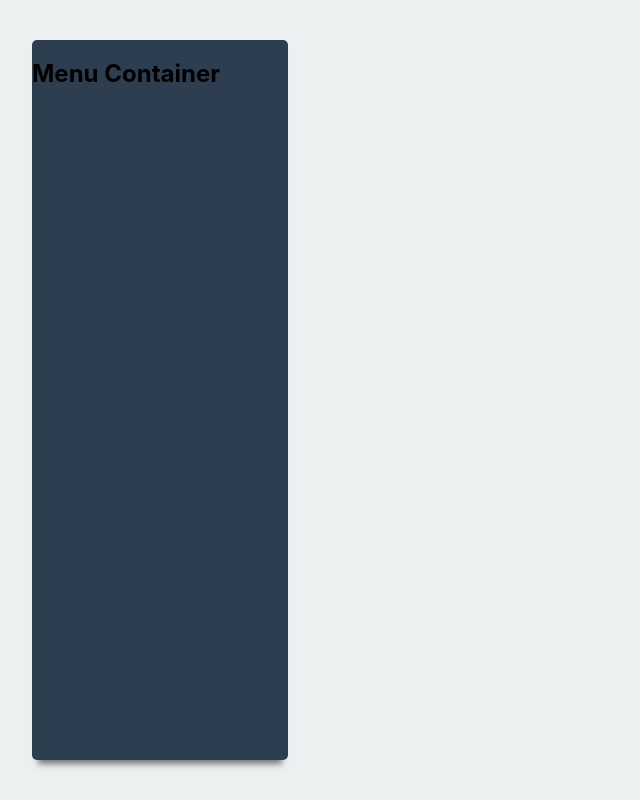
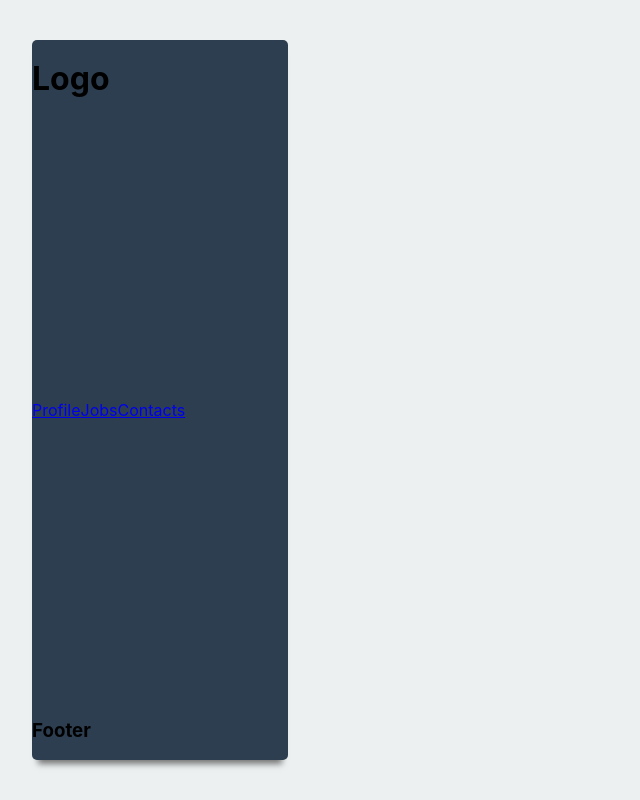
Before and after one commit to UsuallyChris/job_tracker, a React (Create React App) app in the folder frontend/: page / in a window 1280 px wide. Shown: the whole page, without its empty margins (0-640 px from the left). Built offline with nearby package versions, Linux system fonts and the light colour scheme.

Commit message:
Filled out skeleton for menu

```diff
--- a/frontend/src/components/layout/left/Footer.jsx
+++ b/frontend/src/components/layout/left/Footer.jsx
@@ -0,0 +1,9 @@
+import React from 'react';
+
+function Footer() {
+  return (
+    <h3>Footer</h3>
+  )
+};
+
+export default Footer;
--- a/frontend/src/components/layout/left/Logo.jsx
+++ b/frontend/src/components/layout/left/Logo.jsx
@@ -0,0 +1,9 @@
+import React from 'react';
+
+function Logo() {
+  return(
+    <h1>Logo</h1>
+  );
+};
+
+export default Logo;
--- a/frontend/src/components/layout/left/Menu.jsx
+++ b/frontend/src/components/layout/left/Menu.jsx
@@ -0,0 +1,16 @@
+import React from 'react';
+import {
+  Link
+} from 'react-router-dom';
+
+function Menu() {
+  return(
+    <div className="menu">
+      <Link to='/profile'>Profile</Link>
+      <Link to='/jobs'>Jobs</Link>
+      <Link to='/contacts'>Contacts</Link>
+    </div>
+  );
+}
+
+export default Menu;
--- a/frontend/src/components/layout/left/MenuContainer.jsx
+++ b/frontend/src/components/layout/left/MenuContainer.jsx
@@ -1,9 +1,16 @@
 import React from 'react';
+
+// Component Imports
+import Logo from './Logo';
+import Footer from './Footer';
+import Menu from './Menu';
 
 function MenuContainer() {
   return(
     <div className="menu-container shadow">
-      <h2>Menu Container</h2>
+      <Logo />
+      <Menu />
+      <Footer />
     </div>
   );
 };
```
